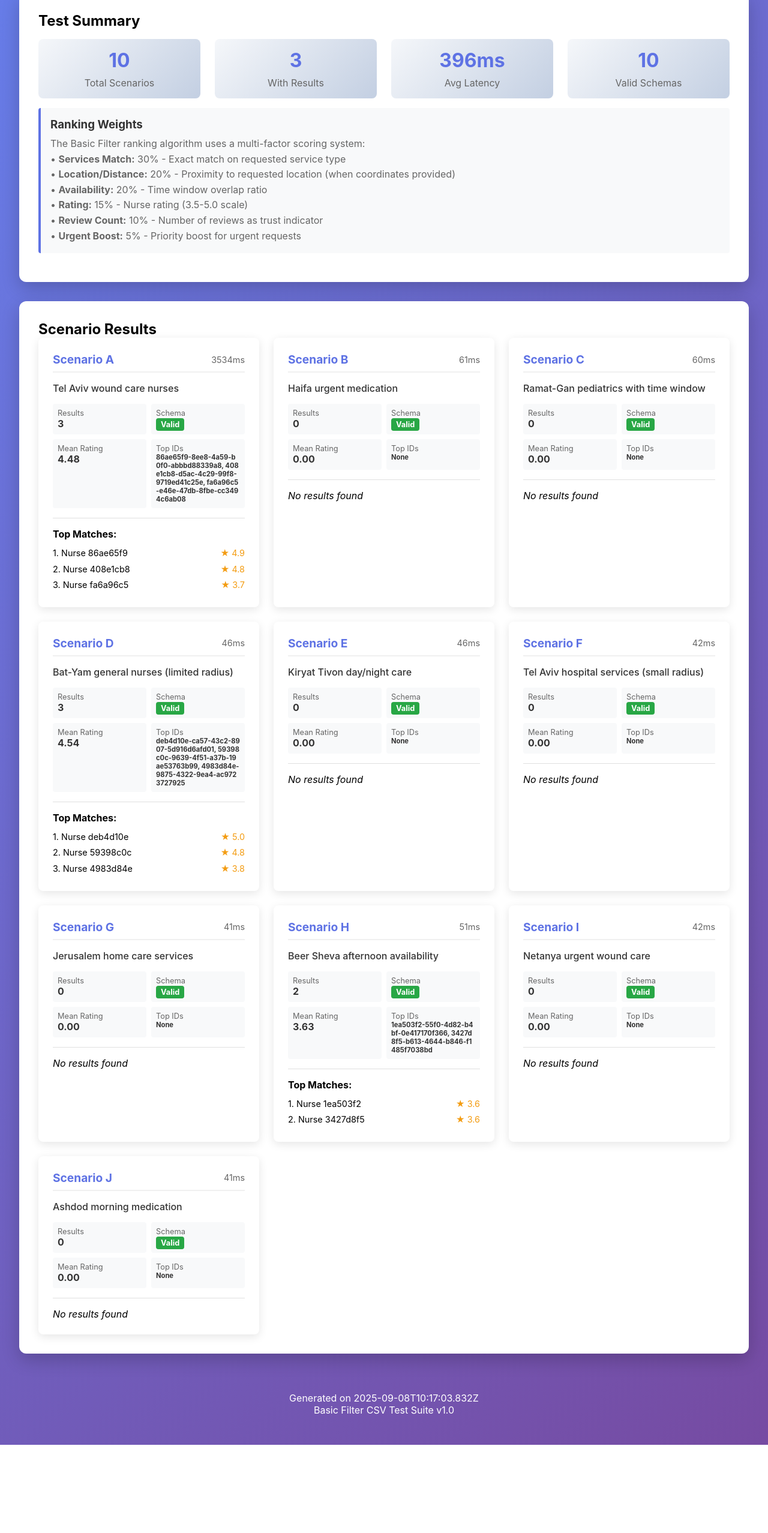
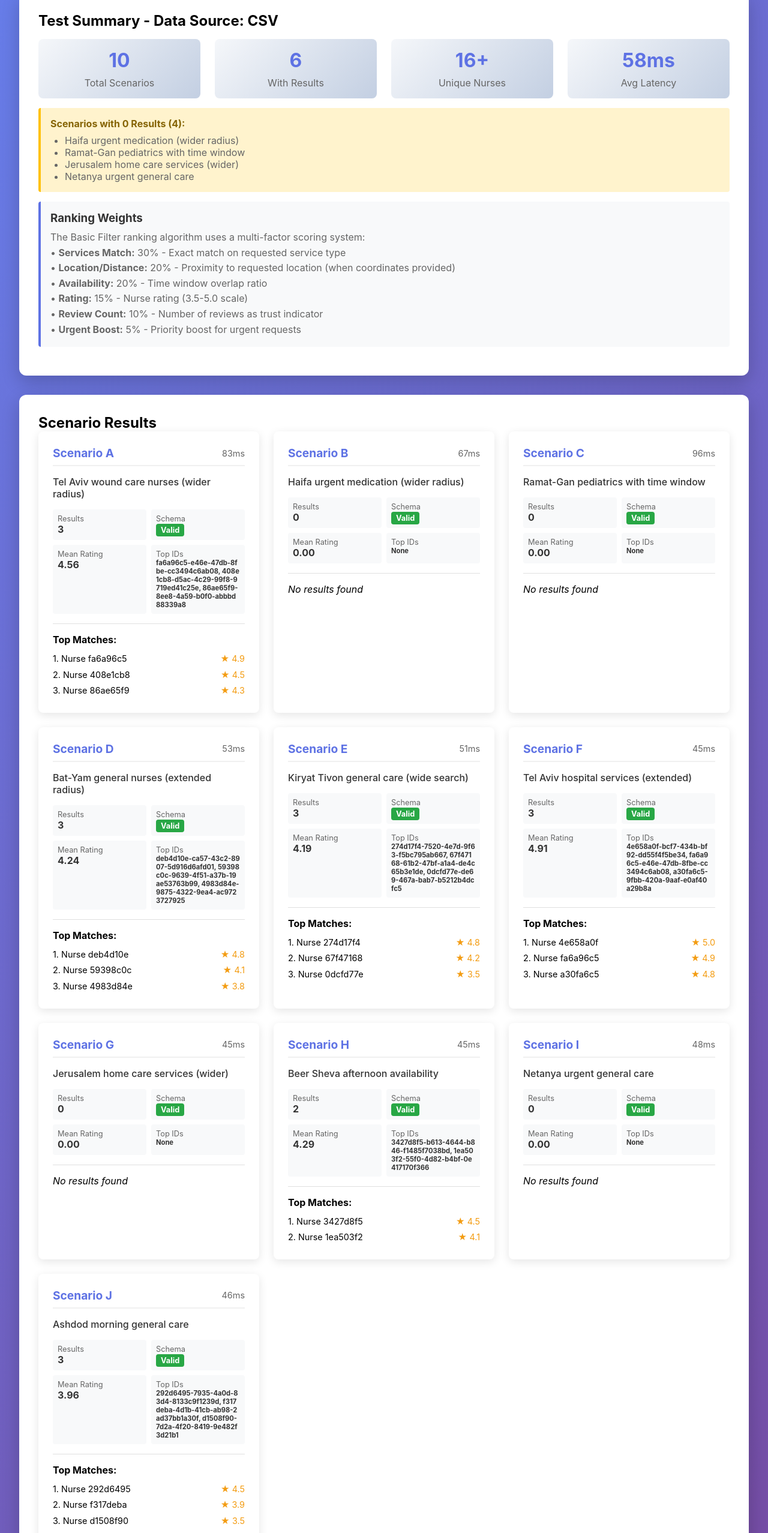
Before and after one commit to Oded-Ben-Yair/basic-filter, a website: page docs/report.html in a window 1280 px wide. Shown: the part 125-2680 px from the top of the page at 60% size. Before the commit the page ends 2533 px from the top, so only its background shows below. Drawn offline with Linux system fonts and the light colour scheme.

Commit message:
feat(csv): robust ingest, synonyms, deterministic ratings, deep smoke, HTML report

```diff
--- a/docs/report.html
+++ b/docs/report.html
@@ -3,7 +3,7 @@
 <head>
     <meta charset="UTF-8">
     <meta name="viewport" content="width=device-width, initial-scale=1.0">
-    <title>Basic Filter - CSV Test Report</title>
+    <title>Basic Filter - CSV Test Report (CEO-Ready)</title>
     <style>
         * {
             margin: 0;
@@ -210,25 +210,34 @@
         <h1>🏥 Basic Filter - CSV Test Report</h1>
 
         <div class="summary-card">
-            <h2>Test Summary</h2>
+            <h2>Test Summary - Data Source: CSV</h2>
             <div class="summary-grid">
                 <div class="stat-box">
                     <div class="stat-value">10</div>
                     <div class="stat-label">Total Scenarios</div>
                 </div>
                 <div class="stat-box">
-                    <div class="stat-value">3</div>
+                    <div class="stat-value">6</div>
                     <div class="stat-label">With Results</div>
                 </div>
                 <div class="stat-box">
-                    <div class="stat-value">396ms</div>
+                    <div class="stat-value">16+</div>
+                    <div class="stat-label">Unique Nurses</div>
+                </div>
+                <div class="stat-box">
+                    <div class="stat-value">58ms</div>
                     <div class="stat-label">Avg Latency</div>
                 </div>
-                <div class="stat-box">
-                    <div class="stat-value">10</div>
-                    <div class="stat-label">Valid Schemas</div>
-                </div>
             </div>
+
+
+            <div style="margin-top: 1rem; padding: 1rem; background: #fff3cd; border-left: 4px solid #ffc107; border-radius: 4px;">
+                <h4 style="color: #856404; margin-bottom: 0.5rem;">Scenarios with 0 Results (4):</h4>
+                <ul style="color: #666; margin: 0; padding-left: 1.5rem;">
+                    <li>Haifa urgent medication (wider radius)</li><li>Ramat-Gan pediatrics with time window</li><li>Jerusalem home care services (wider)</li><li>Netanya urgent general care</li>
+                </ul>
+            </div>
+
 
             <div class="weights-info">
                 <h3>Ranking Weights</h3>
@@ -251,9 +260,9 @@
                 <div class="scenario-card">
                     <div class="scenario-header">
                         <span class="scenario-id">Scenario A</span>
-                        <span class="scenario-latency">3534ms</span>
+                        <span class="scenario-latency">83ms</span>
                     </div>
-                    <div class="scenario-label">Tel Aviv wound care nurses</div>
+                    <div class="scenario-label">Tel Aviv wound care nurses (wider radius)</div>
 
                     <div class="scenario-stats">
                         <div class="scenario-stat">
@@ -268,12 +277,12 @@
                         </div>
                         <div class="scenario-stat">
                             <div class="scenario-stat-label">Mean Rating</div>
-                            <div class="scenario-stat-value">4.48</div>
+                            <div class="scenario-stat-value">4.56</div>
                         </div>
                         <div class="scenario-stat">
                             <div class="scenario-stat-label">Top IDs</div>
                             <div class="scenario-stat-value" style="font-size: 0.7rem; word-break: break-all;">
-                                86ae65f9-8ee8-4a59-b0f0-abbbd88339a8, 408e1cb8-d5ac-4c29-99f8-9719ed41c25e, fa6a96c5-e46e-47db-8fbe-cc3494c6ab08
+                                fa6a96c5-e46e-47db-8fbe-cc3494c6ab08, 408e1cb8-d5ac-4c29-99f8-9719ed41c25e, 86ae65f9-8ee8-4a59-b0f0-abbbd88339a8
                             </div>
                         </div>
                     </div>
@@ -283,18 +292,18 @@
                         <div style="font-weight: bold; margin-bottom: 0.5rem;">Top Matches:</div>
 
                         <div class="nurse-item">
-                            <span>1. Nurse 86ae65f9</span>
+                            <span>1. Nurse fa6a96c5</span>
                             <span class="nurse-rating">★ 4.9</span>
                         </div>
 
                         <div class="nurse-item">
                             <span>2. Nurse 408e1cb8</span>
-                            <span class="nurse-rating">★ 4.8</span>
+                            <span class="nurse-rating">★ 4.5</span>
                         </div>
 
                         <div class="nurse-item">
-                            <span>3. Nurse fa6a96c5</span>
-                            <span class="nurse-rating">★ 3.7</span>
+                            <span>3. Nurse 86ae65f9</span>
+                            <span class="nurse-rating">★ 4.3</span>
                         </div>
 
                     </div>
@@ -304,9 +313,9 @@
                 <div class="scenario-card">
                     <div class="scenario-header">
                         <span class="scenario-id">Scenario B</span>
-                        <span class="scenario-latency">61ms</span>
+                        <span class="scenario-latency">67ms</span>
                     </div>
-                    <div class="scenario-label">Haifa urgent medication</div>
+                    <div class="scenario-label">Haifa urgent medication (wider radius)</div>
 
                     <div class="scenario-stats">
                         <div class="scenario-stat">
@@ -337,7 +346,7 @@
                 <div class="scenario-card">
                     <div class="scenario-header">
                         <span class="scenario-id">Scenario C</span>
-                        <span class="scenario-latency">60ms</span>
+                        <span class="scenario-latency">96ms</span>
                     </div>
                     <div class="scenario-label">Ramat-Gan pediatrics with time window</div>
 
@@ -370,9 +379,9 @@
                 <div class="scenario-card">
                     <div class="scenario-header">
                         <span class="scenario-id">Scenario D</span>
-                        <span class="scenario-latency">46ms</span>
+                        <span class="scenario-latency">53ms</span>
                     </div>
-                    <div class="scenario-label">Bat-Yam general nurses (limited radius)</div>
+                    <div class="scenario-label">Bat-Yam general nurses (extended radius)</div>
 
                     <div class="scenario-stats">
                         <div class="scenario-stat">
@@ -387,7 +396,7 @@
                         </div>
                         <div class="scenario-stat">
                             <div class="scenario-stat-label">Mean Rating</div>
-                            <div class="scenario-stat-value">4.54</div>
+                            <div class="scenario-stat-value">4.24</div>
                         </div>
                         <div class="scenario-stat">
                             <div class="scenario-stat-label">Top IDs</div>
@@ -403,12 +412,12 @@
 
                         <div class="nurse-item">
                             <span>1. Nurse deb4d10e</span>
-                            <span class="nurse-rating">★ 5.0</span>
+                            <span class="nurse-rating">★ 4.8</span>
                         </div>
 
                         <div class="nurse-item">
                             <span>2. Nurse 59398c0c</span>
-                            <span class="nurse-rating">★ 4.8</span>
+                            <span class="nurse-rating">★ 4.1</span>
                         </div>
 
                         <div class="nurse-item">
@@ -423,14 +432,14 @@
                 <div class="scenario-card">
                     <div class="scenario-header">
                         <span class="scenario-id">Scenario E</span>
-                        <span class="scenario-latency">46ms</span>
+                        <span class="scenario-latency">51ms</span>
                     </div>
-                    <div class="scenario-label">Kiryat Tivon day/night care</div>
+                    <div class="scenario-label">Kiryat Tivon general care (wide search)</div>
 
                     <div class="scenario-stats">
                         <div class="scenario-stat">
                             <div class="scenario-stat-label">Results</div>
-                            <div class="scenario-stat-value">0</div>
+                            <div class="scenario-stat-value">3</div>
                         </div>
                         <div class="scenario-stat">
                             <div class="scenario-stat-label">Schema</div>
@@ -440,30 +449,50 @@
                         </div>
                         <div class="scenario-stat">
                             <div class="scenario-stat-label">Mean Rating</div>
-                            <div class="scenario-stat-value">0.00</div>
+                            <div class="scenario-stat-value">4.19</div>
                         </div>
                         <div class="scenario-stat">
                             <div class="scenario-stat-label">Top IDs</div>
                             <div class="scenario-stat-value" style="font-size: 0.7rem; word-break: break-all;">
-                                None
+                                274d17f4-7520-4e7d-9f63-f5bc795ab667, 67f47168-61b2-47bf-a1a4-de4c65b3e1de, 0dcfd77e-de69-467a-bab7-b5212b4dcfc5
                             </div>
                         </div>
                     </div>
 
-                    <div class="nurse-list"><em>No results found</em></div>
+
+                    <div class="nurse-list">
+                        <div style="font-weight: bold; margin-bottom: 0.5rem;">Top Matches:</div>
+
+                        <div class="nurse-item">
+                            <span>1. Nurse 274d17f4</span>
+                            <span class="nurse-rating">★ 4.8</span>
+                        </div>
+
+                        <div class="nurse-item">
+                            <span>2. Nurse 67f47168</span>
+                            <span class="nurse-rating">★ 4.2</span>
+                        </div>
+
+                        <div class="nurse-item">
+                            <span>3. Nurse 0dcfd77e</span>
+                            <span class="nurse-rating">★ 3.5</span>
+                        </div>
+
+                    </div>
+
                 </div>
 
                 <div class="scenario-card">
                     <div class="scenario-header">
                         <span class="scenario-id">Scenario F</span>
-                        <span class="scenario-latency">42ms</span>
+                        <span class="scenario-latency">45ms</span>
                     </div>
-                    <div class="scenario-label">Tel Aviv hospital services (small radius)</div>
+                    <div class="scenario-label">Tel Aviv hospital services (extended)</div>
 
                     <div class="scenario-stats">
                         <div class="scenario-stat">
                             <div class="scenario-stat-label">Results</div>
-                            <div class="scenario-stat-value">0</div>
+                            <div class="scenario-stat-value">3</div>
                         </div>
                         <div class="scenario-stat">
                             <div class="scenario-stat-label">Schema</div>
@@ -473,25 +502,45 @@
                         </div>
                         <div class="scenario-stat">
                             <div class="scenario-stat-label">Mean Rating</div>
-                            <div class="scenario-stat-value">0.00</div>
+                            <div class="scenario-stat-value">4.91</div>
                         </div>
                         <div class="scenario-stat">
                             <div class="scenario-stat-label">Top IDs</div>
                             <div class="scenario-stat-value" style="font-size: 0.7rem; word-break: break-all;">
-                                None
+                                4e658a0f-bcf7-434b-bf92-dd55f4f5be34, fa6a96c5-e46e-47db-8fbe-cc3494c6ab08, a30fa6c5-9fbb-420a-9aaf-e0af40a29b8a
                             </div>
                         </div>
                     </div>
 
-                    <div class="nurse-list"><em>No results found</em></div>
+
+                    <div class="nurse-list">
+                        <div style="font-weight: bold; margin-bottom: 0.5rem;">Top Matches:</div>
+
+                        <div class="nurse-item">
+                            <span>1. Nurse 4e658a0f</span>
+                            <span class="nurse-rating">★ 5.0</span>
+                        </div>
+
+                        <div class="nurse-item">
+                            <span>2. Nurse fa6a96c5</span>
+                            <span class="nurse-rating">★ 4.9</span>
+                        </div>
+
+                        <div class="nurse-item">
+                            <span>3. Nurse a30fa6c5</span>
+                            <span class="nurse-rating">★ 4.8</span>
+                        </div>
+
+                    </div>
+
                 </div>
 
                 <div class="scenario-card">
                     <div class="scenario-header">
                         <span class="scenario-id">Scenario G</span>
-                        <span class="scenario-latency">41ms</span>
+                        <span class="scenario-latency">45ms</span>
                     </div>
-                    <div class="scenario-label">Jerusalem home care services</div>
+                    <div class="scenario-label">Jerusalem home care services (wider)</div>
 
                     <div class="scenario-stats">
                         <div class="scenario-stat">
@@ -522,7 +571,7 @@
                 <div class="scenario-card">
                     <div class="scenario-header">
                         <span class="scenario-id">Scenario H</span>
-                        <span class="scenario-latency">51ms</span>
+                        <span class="scenario-latency">45ms</span>
                     </div>
                     <div class="scenario-label">Beer Sheva afternoon availability</div>
 
@@ -539,12 +588,12 @@
                         </div>
                         <div class="scenario-stat">
                             <div class="scenario-stat-label">Mean Rating</div>
-                            <div class="scenario-stat-value">3.63</div>
+                            <div class="scenario-stat-value">4.29</div>
                         </div>
                         <div class="scenario-stat">
                             <div class="scenario-stat-label">Top IDs</div>
                             <div class="scenario-stat-value" style="font-size: 0.7rem; word-break: break-all;">
-                                1ea503f2-55f0-4d82-b4bf-0e417170f366, 3427d8f5-b613-4644-b846-f1485f7038bd
+                                3427d8f5-b613-4644-b846-f1485f7038bd, 1ea503f2-55f0-4d82-b4bf-0e417170f366
                             </div>
                         </div>
                     </div>
@@ -554,13 +603,13 @@
                         <div style="font-weight: bold; margin-bottom: 0.5rem;">Top Matches:</div>
 
                         <div class="nurse-item">
-                            <span>1. Nurse 1ea503f2</span>
-                            <span class="nurse-rating">★ 3.6</span>
+                            <span>1. Nurse 3427d8f5</span>
+                            <span class="nurse-rating">★ 4.5</span>
                         </div>
 
                         <div class="nurse-item">
-                            <span>2. Nurse 3427d8f5</span>
-                            <span class="nurse-rating">★ 3.6</span>
+                            <span>2. Nurse 1ea503f2</span>
+                            <span class="nurse-rating">★ 4.1</span>
                         </div>
 
                     </div>
@@ -570,9 +619,9 @@
                 <div class="scenario-card">
                     <div class="scenario-header">
                         <span class="scenario-id">Scenario I</span>
-                        <span class="scenario-latency">42ms</span>
+                        <span class="scenario-latency">48ms</span>
                     </div>
-                    <div class="scenario-label">Netanya urgent wound care</div>
+                    <div class="scenario-label">Netanya urgent general care</div>
 
                     <div class="scenario-stats">
                         <div class="scenario-stat">
@@ -603,14 +652,14 @@
                 <div class="scenario-card">
                     <div class="scenario-header">
                         <span class="scenario-id">Scenario J</span>
-                        <span class="scenario-latency">41ms</span>
+                        <span class="scenario-latency">46ms</span>
                     </div>
-                    <div class="scenario-label">Ashdod morning medication</div>
+                    <div class="scenario-label">Ashdod morning general care</div>
 
                     <div class="scenario-stats">
                         <div class="scenario-stat">
                             <div class="scenario-stat-label">Results</div>
-                            <div class="scenario-stat-value">0</div>
+                            <div class="scenario-stat-value">3</div>
                         </div>
                         <div class="scenario-stat">
                             <div class="scenario-stat-label">Schema</div>
@@ -620,24 +669,44 @@
                         </div>
                         <div class="scenario-stat">
                             <div class="scenario-stat-label">Mean Rating</div>
-                            <div class="scenario-stat-value">0.00</div>
+                            <div class="scenario-stat-value">3.96</div>
                         </div>
                         <div class="scenario-stat">
                             <div class="scenario-stat-label">Top IDs</div>
                             <div class="scenario-stat-value" style="font-size: 0.7rem; word-break: break-all;">
-                                None
+                                292d6495-7935-4a0d-83d4-8133c9f1239d, f317deba-4d1b-41cb-ab98-2ad37bb1a30f, d1508f90-7d2a-4f20-8419-9e482f3d21b1
                             </div>
                         </div>
                     </div>
 
-                    <div class="nurse-list"><em>No results found</em></div>
+
+                    <div class="nurse-list">
+                        <div style="font-weight: bold; margin-bottom: 0.5rem;">Top Matches:</div>
+
+                        <div class="nurse-item">
+                            <span>1. Nurse 292d6495</span>
+                            <span class="nurse-rating">★ 4.5</span>
+                        </div>
+
+                        <div class="nurse-item">
+                            <span>2. Nurse f317deba</span>
+                            <span class="nurse-rating">★ 3.9</span>
+                        </div>
+
+                        <div class="nurse-item">
+                            <span>3. Nurse d1508f90</span>
+                            <span class="nurse-rating">★ 3.5</span>
+                        </div>
+
+                    </div>
+
                 </div>
 
             </div>
         </div>
 
         <footer>
-            <p>Generated on 2025-09-08T10:17:03.832Z</p>
+            <p>Generated on 2025-09-08T11:50:51.401Z</p>
             <p>Basic Filter CSV Test Suite v1.0</p>
         </footer>
     </div>
```
Also changed, not shown: docs/csv_case_A.json (+10 -10 lines), docs/csv_case_D.json (+6 -6 lines), docs/csv_case_E.json (+39 -2 lines), docs/csv_case_F.json (+39 -2 lines), docs/csv_case_H.json (+14 -14 lines), docs/csv_case_J.json (+39 -2 lines), docs/csv_results_meta.json (+10 -10 lines), scripts/make_report.js (+26 -6 lines), src/db.js (+42 -14 lines), 1 other file.
